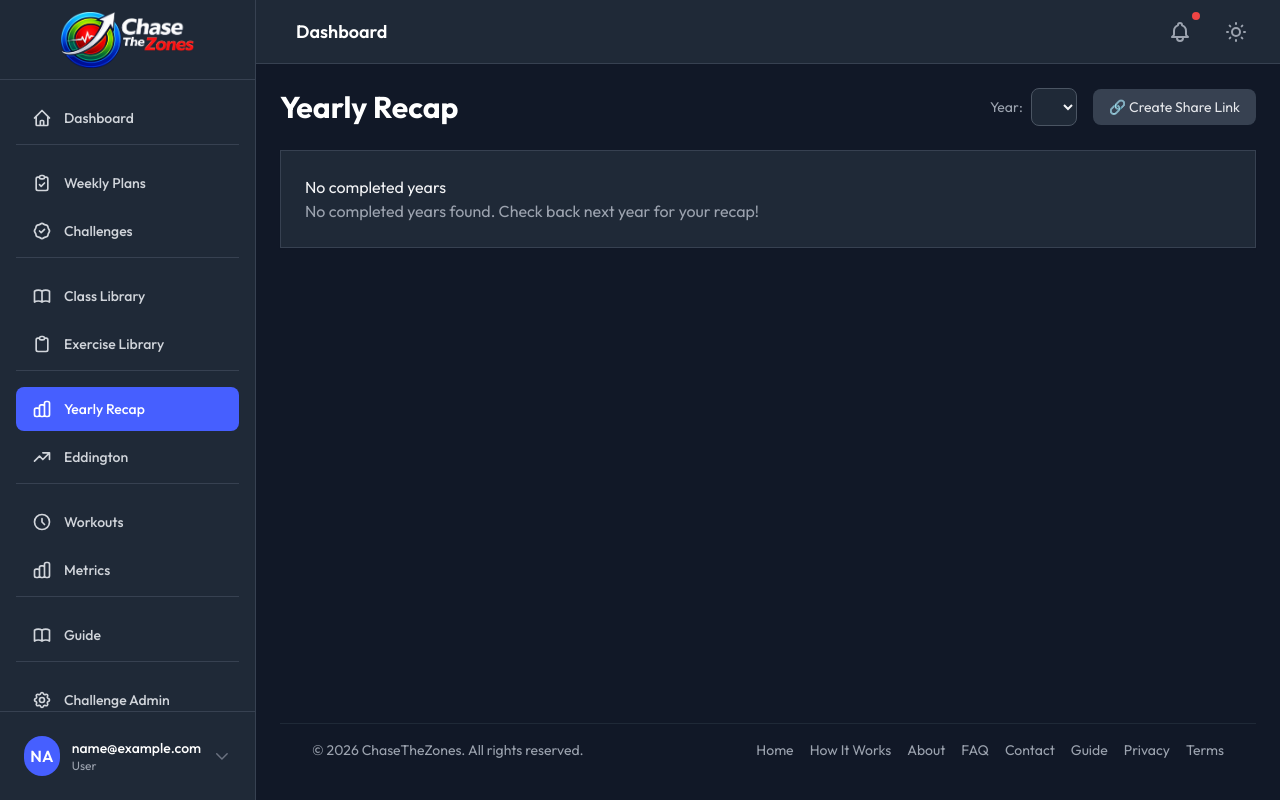
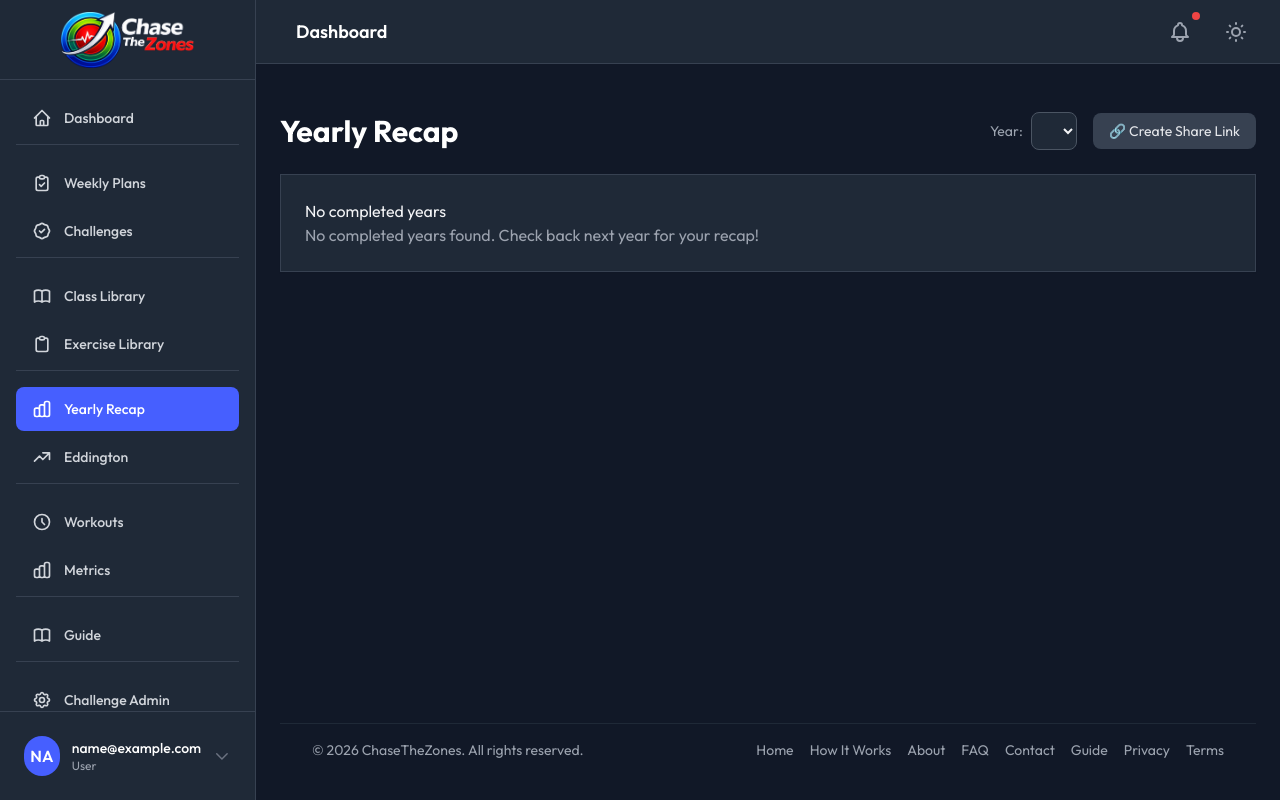
Before and after one commit to milleruk/baselayer, a Django app: page /recap/ in a window 1280 px wide. Run offline with Django 4.2, Linux system fonts and the light colour scheme; the visitor is signed in with stand-in values (Sample User, id 1); data that the repository does not hold is empty; some libraries are stand-ins or nearby versions.

Commit message:
fix: Add consistent padding to base template content wrapper
- Added px-6 (side padding) and pt-6 (top padding) to content wrapper in base.html
- Removed redundant px-6 padding from recap page sections
- Ensures all pages have consistent spacing from edges

```diff
--- a/templates/base.html
+++ b/templates/base.html
@@ -465,7 +465,7 @@
           {% endif %}
 
           <div class="flex-1 flex flex-col min-h-0">
-            <div class="flex-1 pb-12">
+            <div class="flex-1 pb-12 px-6 pt-6">
               <!-- Content goes here -->
             </div>
             <!-- Simple Footer nested in content for non-landing pages -->
--- a/templates/plans/recap.html
+++ b/templates/plans/recap.html
@@ -211,7 +211,7 @@
 <!-- Main Content Container -->
 <div class="w-full py-6 pb-16">
   <!-- Header -->
-  <div class="flex items-center justify-between mb-6 gap-4 flex-wrap px-6">
+  <div class="flex items-center justify-between mb-6 gap-4 flex-wrap">
     <h1 class="text-3xl font-bold text-gray-900 dark:text-white">Yearly Recap</h1>
     <div class="flex items-center gap-4 flex-wrap">
       <div class="flex items-center gap-2">
@@ -247,7 +247,7 @@
 
   <!-- Success Message -->
   {% if is_first_load %}
-  <div class="mb-6 bg-green-50 dark:bg-green-900/20 border border-green-200 dark:border-green-800 rounded-lg p-4 flex items-center gap-3 mx-6" id="first-load-success">
+  <div class="mb-6 bg-green-50 dark:bg-green-900/20 border border-green-200 dark:border-green-800 rounded-lg p-4 flex items-center gap-3" id="first-load-success">
     <div class="text-2xl">✅</div>
     <div class="flex-1">
       <p class="text-green-800 dark:text-green-200 font-semibold">Your {{ selected_year }} Year in Review has been generated!</p>
@@ -261,18 +261,18 @@
 
   <!-- Empty States -->
   {% if not selected_year %}
-    <div class="bg-white dark:bg-gray-800 border border-gray-200 dark:border-gray-700 shadow-sm p-6 mx-6">
+    <div class="bg-white dark:bg-gray-800 border border-gray-200 dark:border-gray-700 shadow-sm p-6">
       <h2>No completed years</h2>
       <p class="text-gray-600 dark:text-gray-400">{{ no_years_message|default:"No completed years found. Check back next year for your recap!" }}</p>
     </div>
   {% elif not has_workouts %}
-    <div class="bg-white dark:bg-gray-800 border border-gray-200 dark:border-gray-700 shadow-sm p-6 mx-6">
+    <div class="bg-white dark:bg-gray-800 border border-gray-200 dark:border-gray-700 shadow-sm p-6">
       <h2>No workouts found</h2>
       <p class="text-gray-600 dark:text-gray-400">No workouts found for {{ selected_year }}. Please select a different year or sync your workouts.</p>
     </div>
   {% else %}
     <!-- Overview Section -->
-    <div class="px-6 mb-8">
+    <div class="mb-8">
       <h2 class="text-2xl font-bold text-gray-900 dark:text-white mb-4 pb-3 border-b-2 border-gray-200 dark:border-gray-700">Overview</h2>
       <div class="grid grid-cols-1 md:grid-cols-2 lg:grid-cols-3 xl:grid-cols-4 gap-6">
 
@@ -409,7 +409,7 @@
     </div>
 
     <!-- Activity Patterns Section -->
-    <div class="px-6 mb-8">
+    <div class="mb-8">
       <h2 class="text-2xl font-bold text-gray-900 dark:text-white mb-4 pb-3 border-b-2 border-gray-200 dark:border-gray-700">Activity Patterns</h2>
       <div class="grid grid-cols-1 md:grid-cols-2 lg:grid-cols-3 xl:grid-cols-4 gap-6">
 
@@ -687,7 +687,7 @@
     </div>
 
     <!-- Performance Metrics Section -->
-    <div class="px-6 mb-8">
+    <div class="mb-8">
       <h2 class="text-2xl font-bold text-gray-900 dark:text-white mb-4 pb-3 border-b-2 border-gray-200 dark:border-gray-700">Performance Metrics</h2>
       <div class="grid grid-cols-1 md:grid-cols-2 lg:grid-cols-3 xl:grid-cols-4 gap-6">
 
@@ -852,7 +852,7 @@
     </div>
 
     <!-- Zones & Records Section -->
-    <div class="px-6 mb-8">
+    <div class="mb-8">
       <h2 class="text-2xl font-bold text-gray-900 dark:text-white mb-4 pb-3 border-b-2 border-gray-200 dark:border-gray-700">Zones & Records</h2>
       <div class="grid grid-cols-1 md:grid-cols-2 lg:grid-cols-3 xl:grid-cols-4 gap-6">
 
@@ -963,7 +963,7 @@
     </div>
 
     <!-- Workouts & Instructors Section -->
-    <div class="px-6 mb-8">
+    <div class="mb-8">
       <h2 class="text-2xl font-bold text-gray-900 dark:text-white mb-4 pb-3 border-b-2 border-gray-200 dark:border-gray-700">Workouts & Instructors</h2>
       <div class="grid grid-cols-1 md:grid-cols-2 lg:grid-cols-3 xl:grid-cols-4 gap-6">
 
```
